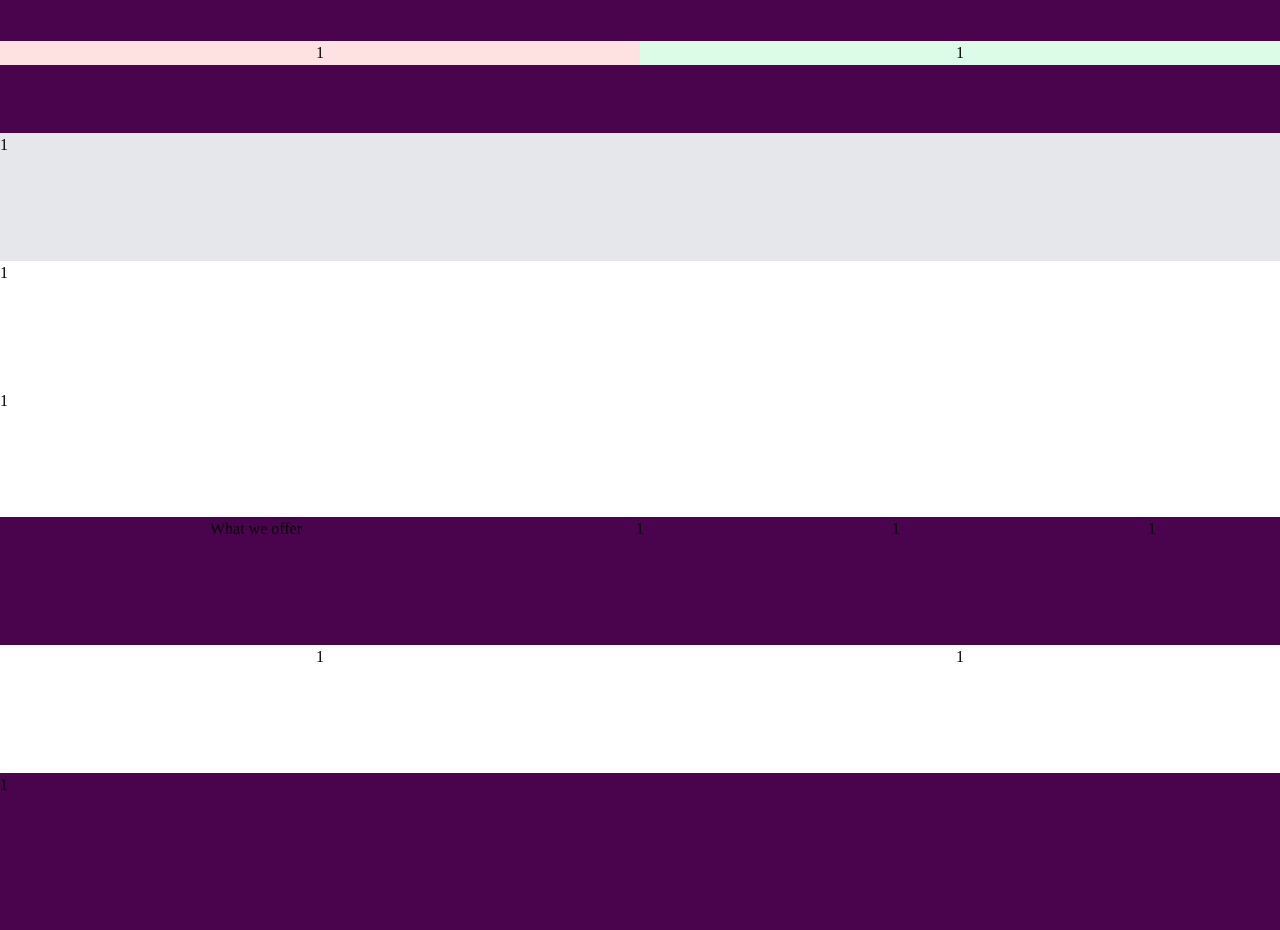
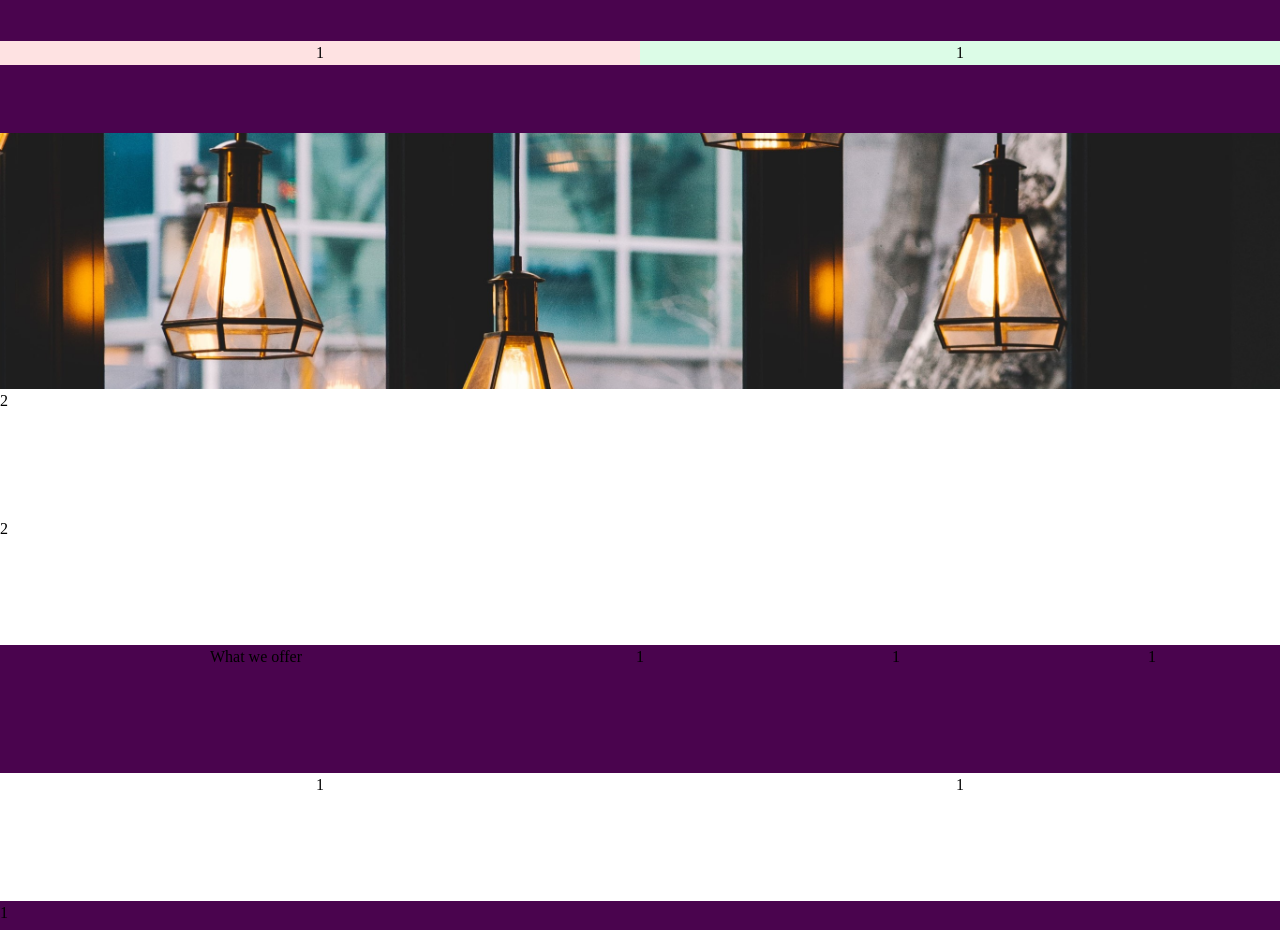
Before and after one commit to abhijitacharya793/restaurantapp, a Next.js app in the folder frontend1/: page /home in a window 1280 px wide. Shown: the part 2280-3210 px from the top of the page. Built offline with nearby package versions, Linux system fonts and the light colour scheme.

Commit message:
testimonials

```diff
--- a/frontend1/src/app/home/page.tsx
+++ b/frontend1/src/app/home/page.tsx
@@ -348,11 +348,19 @@ export default function Home() {
         </div>
       </div>
       {/* IMAGE */}
-      <div className="bg-gray-200 h-32">1</div>
+      <div className="bg-gray-200">
+        <div className="w-full h-64 overflow-hidden">
+          <img
+            className="w-full h-full object-cover"
+            src="/testimonial.jpeg"
+            alt="Your Image"
+          />
+        </div>
+      </div>
       {/* OFFER */}
-      <div className="bg-white h-32">1</div>
+      <div className="bg-white h-32">2</div>
       {/* MENU */}
-      <div className="bg-white h-32">1</div>
+      <div className="bg-white h-32">2</div>
       {/* SERVICES */}
       <div className="bg-fuchsia-950 h-32">
         <div className="flex items-center text-center">
```
Also changed, not shown: frontend1/public/testimonial.jpeg (added).
